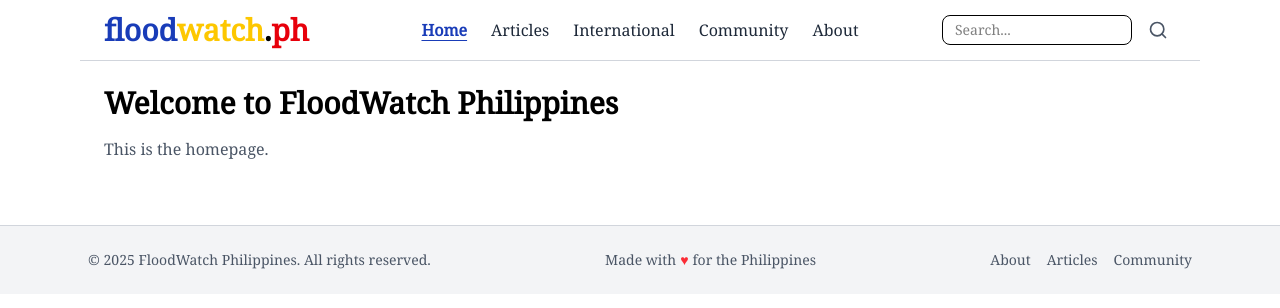
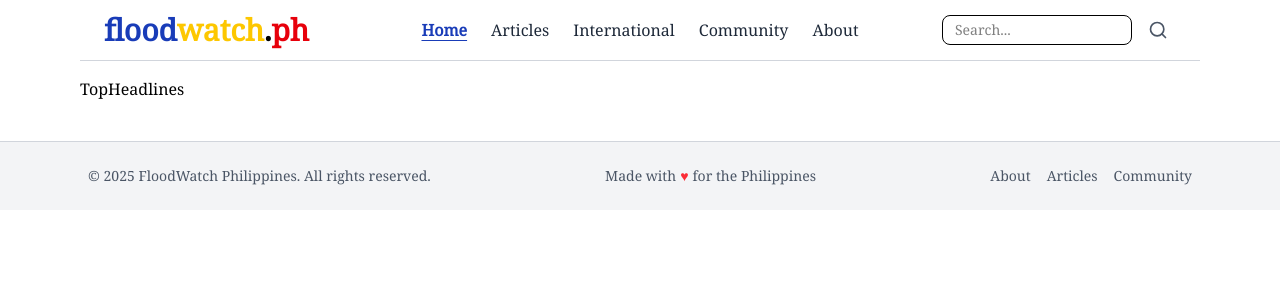
Before and after one commit to ariesjace/floodwatch-ph, a Next.js app: page / in a window 1280 px wide. Shown: the top 308 px of the page. Built offline with nearby package versions, Linux system fonts and the light colour scheme.

Commit message:
initializing the top headlines page

```diff
--- /dev/null
+++ b/src/app/components/TopHeadlines.tsx
@@ -0,0 +1,11 @@
+import React from 'react'
+
+const TopHeadlines = () => {
+  return (
+    <div className='w-[700px]'>
+        TopHeadlines
+    </div>
+  )
+}
+
+export default TopHeadlines
--- a/src/app/layout.tsx
+++ b/src/app/layout.tsx
@@ -16,8 +16,16 @@ const notoSerif = Noto_Serif({
 export const metadata: Metadata = {
   title: "floodwatch.ph",
   description: "Real-Time Flood News for Every Filipino.",
-  keywords: ["floodwatch.ph", "news", "flooding", "philippines"],
-  authors: [{ name: "ariesjace" }], // ✅ Correct type for root-level authors
+  keywords: [
+    "floodwatch.ph",
+    "philippines floods",
+    "flood news",
+    "disaster preparedness",
+    "typhoon updates",
+    "flood awareness",
+  ],
+  authors: [{ name: "ariesjace" }],
+  metadataBase: new URL("https://floodwatch-ph.vercel.app"),
   icons: {
     icon: [{ url: "/img/floodwatch.ph.png" }],
   },
@@ -25,7 +33,7 @@ export const metadata: Metadata = {
     title: "floodwatch.ph",
     description: "Real-Time Flood News for Every Filipino.",
     type: "website",
-    url: "https://floodwatch-ph.vercel.app", // optional but recommended
+    url: "https://floodwatch-ph.vercel.app",
     siteName: "FloodWatch PH",
     images: [
       {
@@ -35,6 +43,12 @@ export const metadata: Metadata = {
         alt: "FloodWatch Philippines",
       },
     ],
+  },
+  twitter: {
+    card: "summary_large_image",
+    title: "floodwatch.ph",
+    description: "Real-Time Flood News for Every Filipino.",
+    images: ["/img/floodwatch.ph.png"],
   },
 };
 
--- a/src/app/page.tsx
+++ b/src/app/page.tsx
@@ -1,8 +1,9 @@
+import TopHeadlines from "./components/TopHeadlines";
+
 export default function HomePage() {
   return (
-    <main className="p-6">
-      <h1 className="text-3xl font-bold">Welcome to FloodWatch Philippines</h1>
-      <p className="mt-4 text-gray-600">This is the homepage.</p>
+    <main className="mt-4">
+      <TopHeadlines />
     </main>
   );
 }
```
Also changed, not shown: src/app/index.ts (added).
